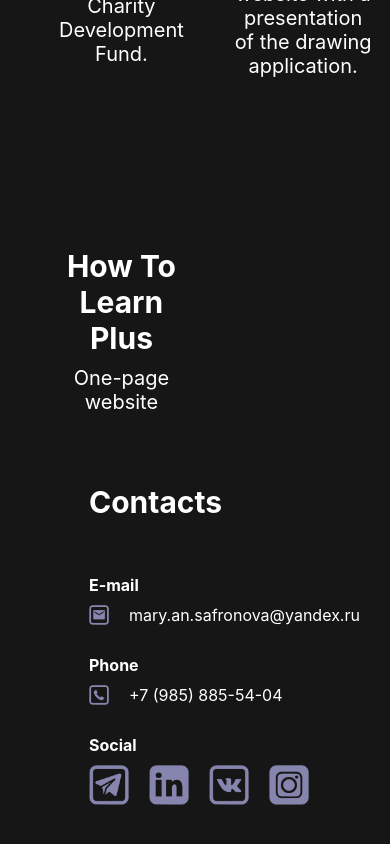
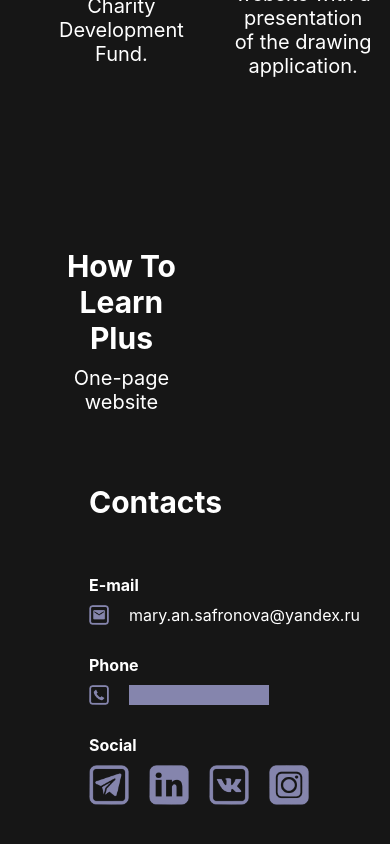
Before and after one commit to mary-an-safronova/portfolio, a React (Create React App) app: page / in a window 390 px wide. Shown: the part 1676-2520 px from the top of the page. Built offline with nearby package versions, Linux system fonts and the light colour scheme.

Commit message:
feat: implemented hiding and opening a phone number

```diff
--- a/src/components/contacts/contacts.module.css
+++ b/src/components/contacts/contacts.module.css
@@ -49,7 +49,24 @@
 }
 
 .contact {
-    margin: 0 20px;
+    margin: 0 0 0 20px;
+}
+
+.contactNumWrap {
+    margin: 0 0 0 20px;
+    border: none;
+    padding: 0;
+    width: 140px;
+    height: 20px;
+    text-align: start;
+}
+
+.contactNumWrap:hover {
+    opacity: 0.6;
+}
+
+.contactNum {
+    margin: 0;
 }
 
 .contactImg {
--- a/src/components/contacts/contacts.tsx
+++ b/src/components/contacts/contacts.tsx
@@ -1,5 +1,5 @@
 import contactsStyle from './contacts.module.css';
-import { FC } from 'react';
+import { FC, useState } from 'react';
 import { telegramIcon, vkIcon, linkedinIcon, instagramIcon, phoneIcon, emailIcon } from '../../images/icons';
 
 type Props = {
@@ -9,9 +9,16 @@ type Props = {
 }
 
 const Contacts: FC<Props> = ({ theme, themeLightClass, scrollToRef }) => {
+    const [num, setNum] = useState('');
+    const [colorBtn, setColorBtn] = useState('rgb(133, 133, 173)');
 
     // Цвет текста в зависимости от темы
     const themeTextColorClass = theme !== themeLightClass ? contactsStyle.text_color_darkTheme : contactsStyle.text_color_lightTheme;
+
+    const showNumber = () => {
+        setNum('+7 (985) 885-54-04');
+        setColorBtn('transparent');
+    }
 
     return (
         <section className={`${contactsStyle.wrap}`} id='contacts' ref={scrollToRef}>
@@ -26,7 +33,7 @@ const Contacts: FC<Props> = ({ theme, themeLightClass, scrollToRef }) => {
                 <p className={contactsStyle.contactTitle}>Phone</p>
                 <div className={contactsStyle.iconContactWrap}>
                     <img className={contactsStyle.contactImg} src={phoneIcon} alt="Phone icon" />
-                    <p className={contactsStyle.contact}>+7 (985) 885-54-04</p>
+                    <button className={`${contactsStyle.contactNumWrap} ${themeTextColorClass}`} onClick={showNumber} style={{ backgroundColor: colorBtn, transition: 'background-color 0.3s ease' }}>{num}</button>
                 </div>
 
                 <p className={contactsStyle.contactTitle}>Social</p>
```
